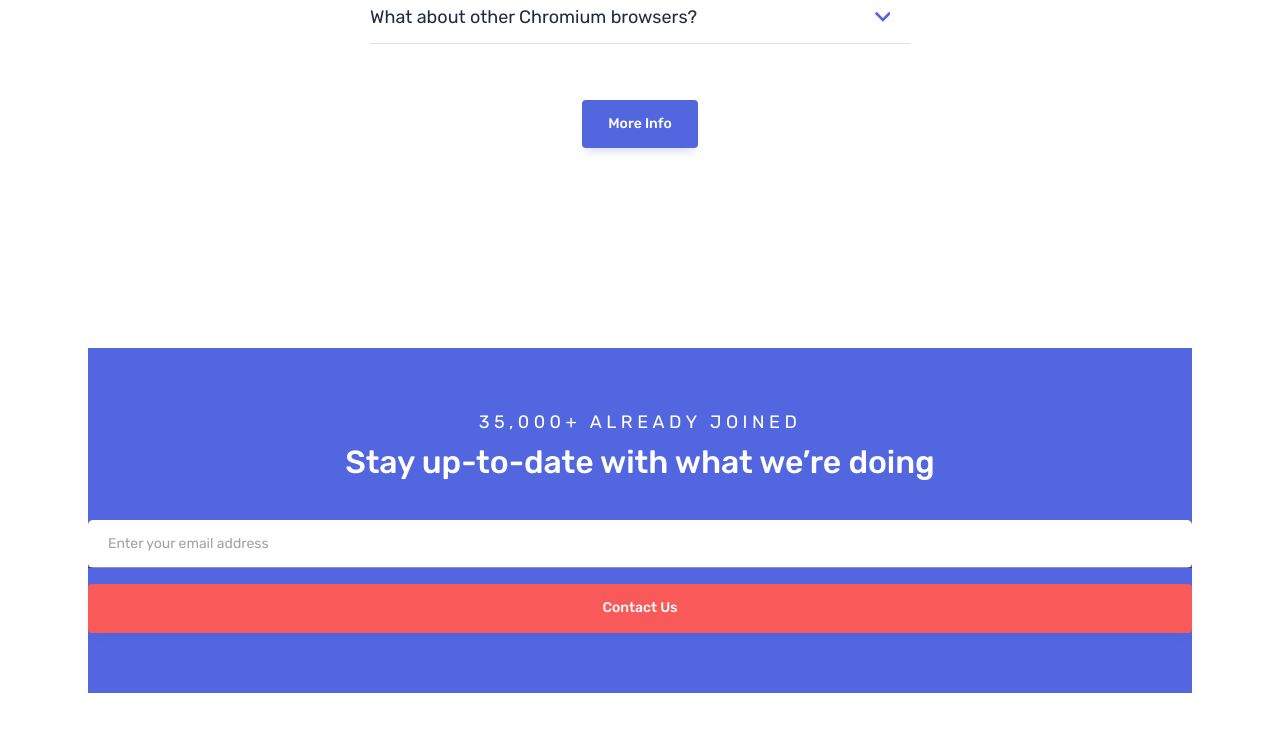
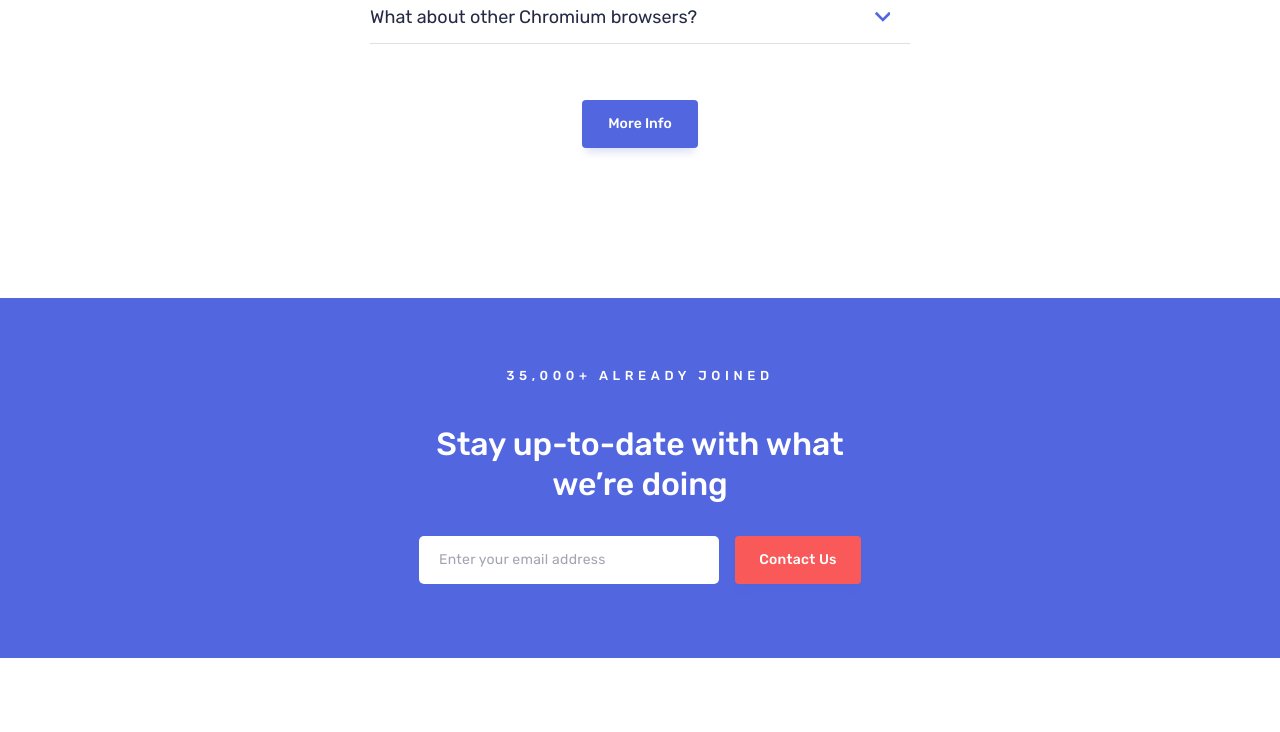
Before and after one commit to 0x41-li/bookmark-landing-page, a React (Vite) app: page / in a window 1280 px wide. Shown: the part 2849-3581 px from the top of the page. Built offline with nearby package versions, Linux system fonts and the light colour scheme.

Commit message:
Made the Newsletter section pixel-perfect to the Figmadesign, for all sizes

```diff
--- a/src/sections/Newsletter.tsx
+++ b/src/sections/Newsletter.tsx
@@ -5,6 +5,7 @@ import {
   Input,
   Theme,
   Typography,
+  alpha,
   useTheme,
 } from "@mui/material";
 
@@ -19,26 +20,31 @@ const Newsletter = () => {
     <Container
       component="section"
       sx={{
-        marginBlockStart: { xs: theme.spacing(30), md: theme.spacing(50) },
-        maxWidth: "1104px",
+        marginBlockStart: { xs: theme.spacing(30.5), md: theme.spacing(37.5) },
         backgroundColor: theme.palette.primary.main,
       }}
     >
       <Box
         sx={{
-          paddingBlock: theme.spacing(15),
+          maxWidth: "442px",
+          marginInline: "auto",
+          paddingBlock: {
+            xs: theme.spacing(15),
+            md: `${theme.spacing(14.5)} ${theme.spacing(18.5)}`,
+          },
         }}
       >
         {/* Text */}
-        <Box>
+        <Box sx={{}}>
           <Typography
             component="p"
             textAlign="center"
             sx={{
-              fontSize: "0.75rem",
-              letterSpacing: theme.spacing(1.125),
-              lineHeight: theme.spacing(10),
+              fontSize: { xs: "0.75rem", md: "0.8125rem" },
+              letterSpacing: "0.2888rem",
+              lineHeight: `${theme.spacing(10)} !important`,
               color: "#FFFFFF",
+              fontWeight: 500,
             }}
           >
             {newsletterData.supheading}
@@ -48,7 +54,8 @@ const Newsletter = () => {
             variant="h2"
             textAlign="center"
             sx={{
-              lineHeight: "1.75rem",
+              marginBlockStart: { lg: theme.spacing(7) },
+              lineHeight: { xs: "1.75rem", lg: "2.5rem" },
               letterSpacing: "-0.08px",
               color: "#FFFFFF",
             }}
@@ -58,9 +65,20 @@ const Newsletter = () => {
         </Box>
 
         {/* Form */}
-        <Box component="form" noValidate>
+        <Box
+          component="form"
+          noValidate
+          sx={{
+            display: "flex",
+            flexDirection: { xs: "column", md: "row" },
+            alignItems: { md: "flex-end" },
+            gap: { xs: theme.spacing(4), md: 0 },
+            justifyContent: { md: "space-between" },
+          }}
+        >
           <Input
             fullWidth
+            disableUnderline
             placeholder="Enter your email address"
             sx={{
               "& input": {
@@ -73,6 +91,14 @@ const Newsletter = () => {
                 borderRadius: "5px",
                 height: "28px",
               },
+              "& input::placeholder": {
+                fontSize: "0.875rem",
+                letterSpacing: "0.015625rem",
+                lineHeight: "1.75rem",
+                color: alpha(theme.palette.darkBlue.main, 25),
+              },
+
+              flex: { md: "0 0 300px" },
             }}
           />
 
@@ -80,8 +106,13 @@ const Newsletter = () => {
             variant="contained"
             sx={{
               background: "#FA5959",
-              marginBlockStart: theme.spacing(4),
-              width: "100%",
+              width: { xs: "100%", md: "126px" },
+              fontSize: "0.875rem",
+              lineHeight: "1.75rem",
+              letterSpacing: "0.015625rem",
+              fontWeight: 500,
+              paddingBlock: theme.spacing(2),
+              paddingInline: "0 !important",
             }}
           >
             Contact Us
```
Also changed, not shown: src/App.tsx (+4 -3 lines), 1 other file (tests, documents, lock files or other folders).
